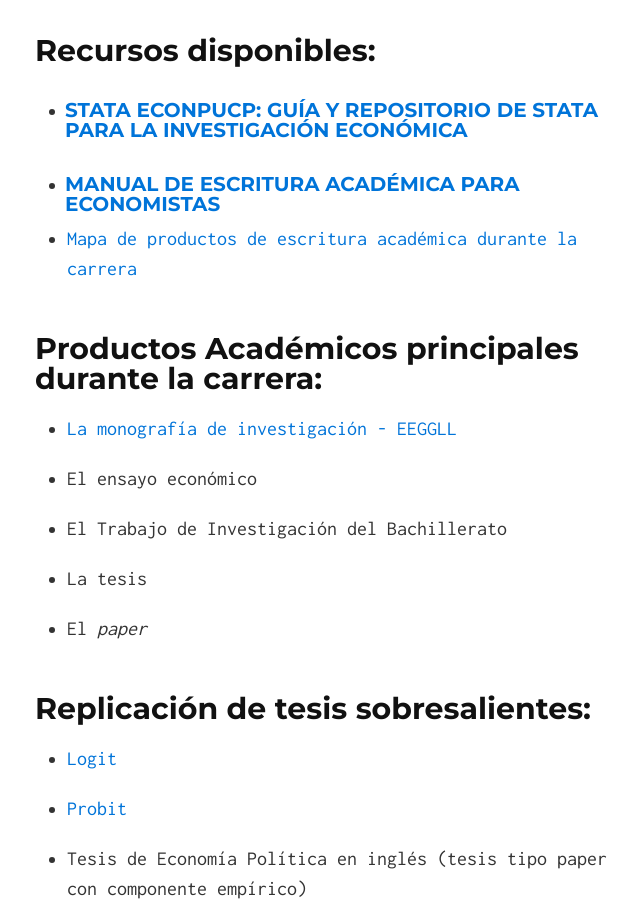
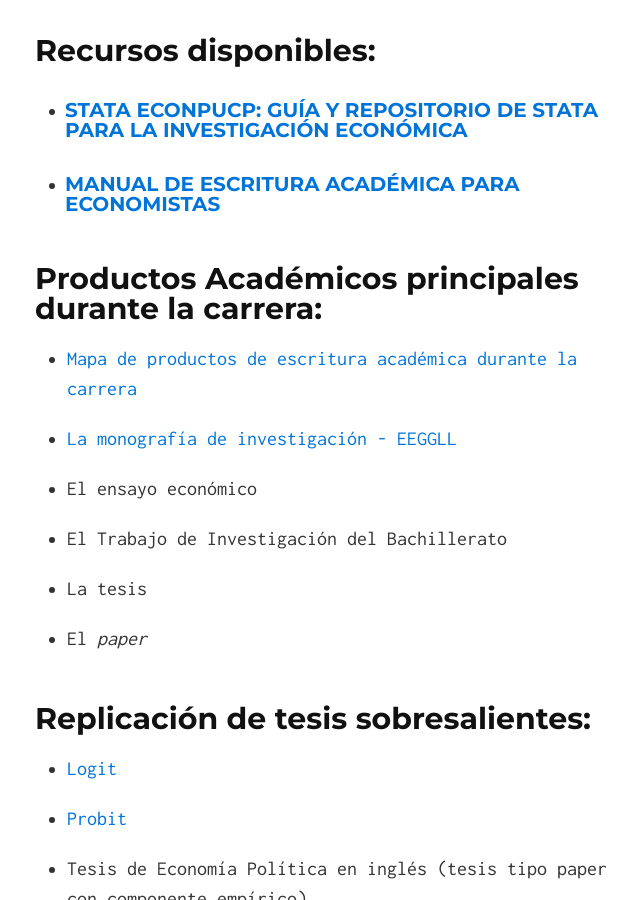
Before and after one commit to EconPUCP/EconPUCP.github.io, a Jekyll site: the page built from docs/index.md, in a window 1280 px wide and 900 px high, scrolled down 785 px. Shown: the whole window, without its empty margins (303-943 px from the left). Built offline with Jekyll 4.4.1, drawn with Linux system fonts in a browser that asks for light colours; our own code applies the rules of GitHub Pages for plain Markdown files.

```diff
--- a/docs/index.md
+++ b/docs/index.md
@@ -23,9 +23,11 @@ Esta página funciona como un _hub_ o centralizador de recursos internos y exter
 * ### [Manual de escritura académica para economistas](https://experimentology.io/  "Manual de escritura académica para economistas")
 
 
+
+## Productos Académicos principales durante la carrera:
+
 * [Mapa de productos de escritura académica durante la carrera](https://www.canva.com/design/DAFXHlAPNeU/TKiErYuoQSVai0WKkwJBkQ/view?utm_content=DAFXHlAPNeU&utm_campaign=designshare&utm_medium=link&utm_source=publishsharelink "Mapa de productos de escritura académica durante la carrera")
 
-## Productos Académicos principales durante la carrera:
 
 * [La monografía de investigación - EEGGLL](https://cdn02.pucp.education/investigacion/2016/06/13152931/Guia-de-Investigacion-de-Economia-PUCP.pdf "La monografía de investigación - EEGGLL")
 
```
